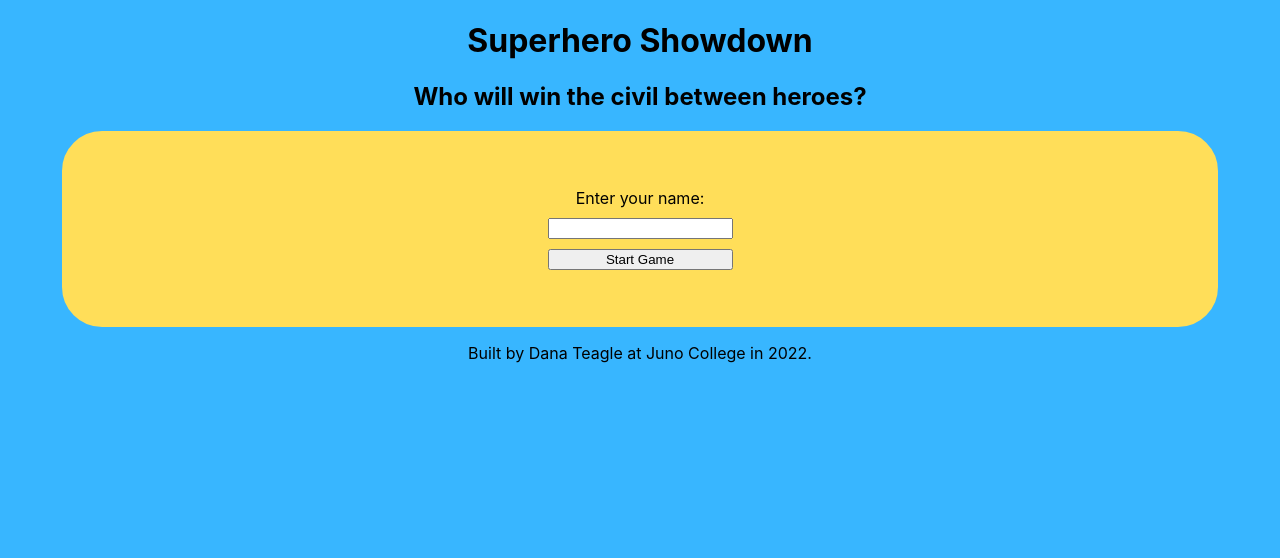
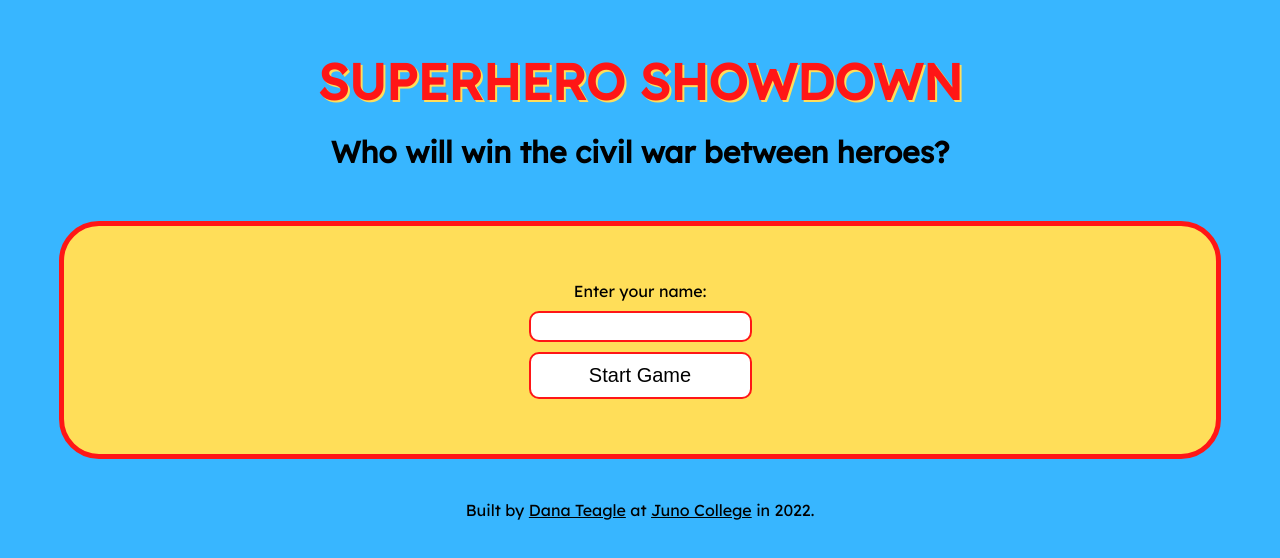
Before and after one commit to torontopubliclibra/superhero-showdown, a React (Create React App) app: page / in a window 1280 px wide. Shown: the top 558 px of the page. Built offline with nearby package versions, Linux system fonts and the light colour scheme; no server answers; the database is empty.

Commit message:
further refined logic and added more styles

```diff
--- a/public/index.html
+++ b/public/index.html
@@ -5,6 +5,9 @@
     <link rel="icon" href="%PUBLIC_URL%/favicon.ico" />
     <meta name="viewport" content="width=device-width, initial-scale=1" />
     <meta name="theme-color" content="#000000" />
+    <link rel="preconnect" href="https://fonts.googleapis.com">
+    <link rel="preconnect" href="https://fonts.gstatic.com" crossorigin>
+    <link href="https://fonts.googleapis.com/css2?family=Lexend&display=swap" rel="stylesheet">
     <meta
       name="description"
       content="Web site created using create-react-app"
--- a/src/App.css
+++ b/src/App.css
@@ -1,10 +1,30 @@
 .App {
   text-align: center;
+  color: #000;
+}
+
+header {
+  padding: 40px;
+}
+
+header h1 {
+  font-size: 50px;
+  margin: 0;
+  padding: 10px 0px;
+  color: #ff1616;
+  text-shadow: 2px 2px 0px #ffde59;
+  text-transform: uppercase;
+}
+
+header h2 {
+  font-size: 30px;
+  margin: 0;
+  padding: 10px 0px;
 }
 
 main {
   background-color: #ffde59;
-  border: solid #ffde59 2px;
+  border: solid #ff1616 5px;
   border-radius: 40px;
   display: flex;
   width: 90%;
@@ -23,6 +43,14 @@ main {
 .startScreen input,
 .startScreen button {
   margin: 5px;
+}
+
+.startScreen input {
+    background-color: #fff;
+    padding: 5px 10px;
+    font-size: 15px;
+    border: solid #ff1616 2px;
+    border-radius: 10px;
 }
 
 .game {
@@ -48,14 +76,43 @@ main {
 }
 
 .gameArea h4 {
-  font-size: 30px;
+  font-size: 40px;
   margin: 15px 0;
 }
 
 .gameArea form label,
-.gameArea form input,
+.gameArea form select,
 .gameArea form button {
   margin: 10px 0;
+}
+
+.gameArea form select {
+  background-color: #fff;
+  width: 100%;
+  padding: 5px 10px;
+  font-size: 15px;
+  border: solid #ff1616 2px;
+  border-radius: 10px;
+}
+
+.gameArea form select:hover {
+  cursor: pointer;
+}
+
+.button {
+  border-radius: 10px;
+  padding: 10px;
+  font-size: 20px;
+  background-color: #fff;
+  border: solid #ff1616 2px;
+}
+
+.button:hover {
+  cursor: pointer;
+}
+
+.gameArea form button {
+  width: 70%;
 }
 
 .playerHand,
@@ -68,40 +125,57 @@ main {
   width: 100%;
   position: relative;
   color: #fff;
+  overflow: hidden;
 }
 
 .playerCard img,
 .computerCard img {
   width: 100%;
+  height: 100%;
   aspect-ratio: 3/4.5;
   object-fit: cover;
 }
 
-.playerCard p,
-.computerCard p {
+.cardTitle {
   position: absolute;
   top: 0;
   left: 50%;
   transform: translateX(-50%);
-  margin: 0;
-  padding: 10px 0;
+  margin: 0px 0px;
   width: 100%;
 }
 
-.playerCard ul,
-.computerCard ul {
-  text-align: left;
-  list-style: none;
+.cardTitle p {
+  margin: 0;
+  padding: 10px;
+}
+
+.cardStats {
   position: absolute;
-  bottom: 0;
+  bottom: 4px;
   left: 50%;
   transform: translateX(-50%);
-  margin: 0px;
-  padding: 10px 0px;
   width: 100%;
 }
 
-.playerCard ul li,
-.computerCard ul li {
-  padding-left: 15px;
+.cardStats ul {
+  margin: 0;
+  padding: 20px;
+  list-style: none;
+  text-align: left;
 }
+
+.cardStats ul li {
+  padding-bottom: 2px;
+}
+
+footer {
+  padding: 25px 0px;
+}
+
+footer p a {
+  color: #000;
+}
+footer p a:hover {
+  color: #ff1616;
+}
--- a/src/App.js
+++ b/src/App.js
@@ -6,11 +6,11 @@ function App() {
     <div className="App">
       <header>
         <h1>Superhero Showdown</h1>
-        <h2>Who will win the civil between heroes?</h2>
+        <h2>Who will win the civil war between heroes?</h2>
       </header>
       <Main />
       <footer>
-        <p>Built by Dana Teagle at Juno College in 2022.</p>
+        <p>Built by <a href="https://danateagle.com" target="_blank">Dana Teagle</a> at <a href="https://junocollege.com" target="_blank">Juno College</a> in 2022.</p>
       </footer>
     </div>
   );
--- a/src/ComputerCard.js
+++ b/src/ComputerCard.js
@@ -24,21 +24,26 @@ const ComputerCard = (props) => {
 
     let cardStyles = {
         backgroundColor: color,
+        opacity: 0.8
     }
 
     return (
         <div className="computerCard">
+            <div className="cardTitle">
                 <p style= {cardStyles} >{name}</p>
+            </div>
             <img src={img} alt={alt} title={alt} />
             {
                 props.displayStats
-                ? <ul className="stats" style= {cardStyles}>
+                ? <div className="cardStats">
+                    <ul className="stats" style= {cardStyles} >
                         <li>Intelligence: {int}</li>
                         <li>Strength: {str}</li>
                         <li>Speed: {spd}</li>
                         <li>Durability: {dur}</li>
                         <li>Fighting: {fig}</li>
                     </ul>
+                </div>
                 : null
             }
         </div>
--- a/src/Main.js
+++ b/src/Main.js
@@ -45,10 +45,10 @@ const Main = () => {
                 <form className="startScreen">
                     <label htmlFor="nameInput">Enter your name:</label>
                     <input onChange={handleInputChange} type="text" id="nameInput"/>
-                    <button onClick={handleGameStart}>Start Game</button>
+                    <button className="button" onClick={handleGameStart}>Start Game</button>
                 </form>
                 </>
-                : <Game deck={characterDeck} />
+                : <Game deck={characterDeck} name={playerName}/>
             }
         </main>
     )
--- a/src/PlayerCard.js
+++ b/src/PlayerCard.js
@@ -24,12 +24,16 @@ const PlayerCard = (props) => {
 
     let cardStyles = {
         backgroundColor: color,
+        opacity: 0.8
     }
 
     return (
         <div className="playerCard">
+            <div className="cardTitle">
                 <p style= {cardStyles} >{name}</p>
+            </div>
             <img src={img} alt={alt} title={alt}/>
+            <div className="cardStats">
                 <ul className="stats" style= {cardStyles} >
                     <li>Intelligence: {int}</li>
                     <li>Strength: {str}</li>
@@ -38,6 +42,7 @@ const PlayerCard = (props) => {
                     <li>Fighting: {fig}</li>
                 </ul>
             </div>
+        </div>
     )
 }
 
--- a/src/index.css
+++ b/src/index.css
@@ -1,8 +1,6 @@
 body {
   margin: 0;
-  font-family: -apple-system, BlinkMacSystemFont, 'Segoe UI', 'Roboto', 'Oxygen',
-    'Ubuntu', 'Cantarell', 'Fira Sans', 'Droid Sans', 'Helvetica Neue',
-    sans-serif;
+  font-family: 'Lexend', sans-serif;
   -webkit-font-smoothing: antialiased;
   -moz-osx-font-smoothing: grayscale;
   background-color: #38b6ff;
```
Also changed, not shown: src/Game.js (+100 -15 lines). Lines whose indentation alone changed are shown as unchanged.
